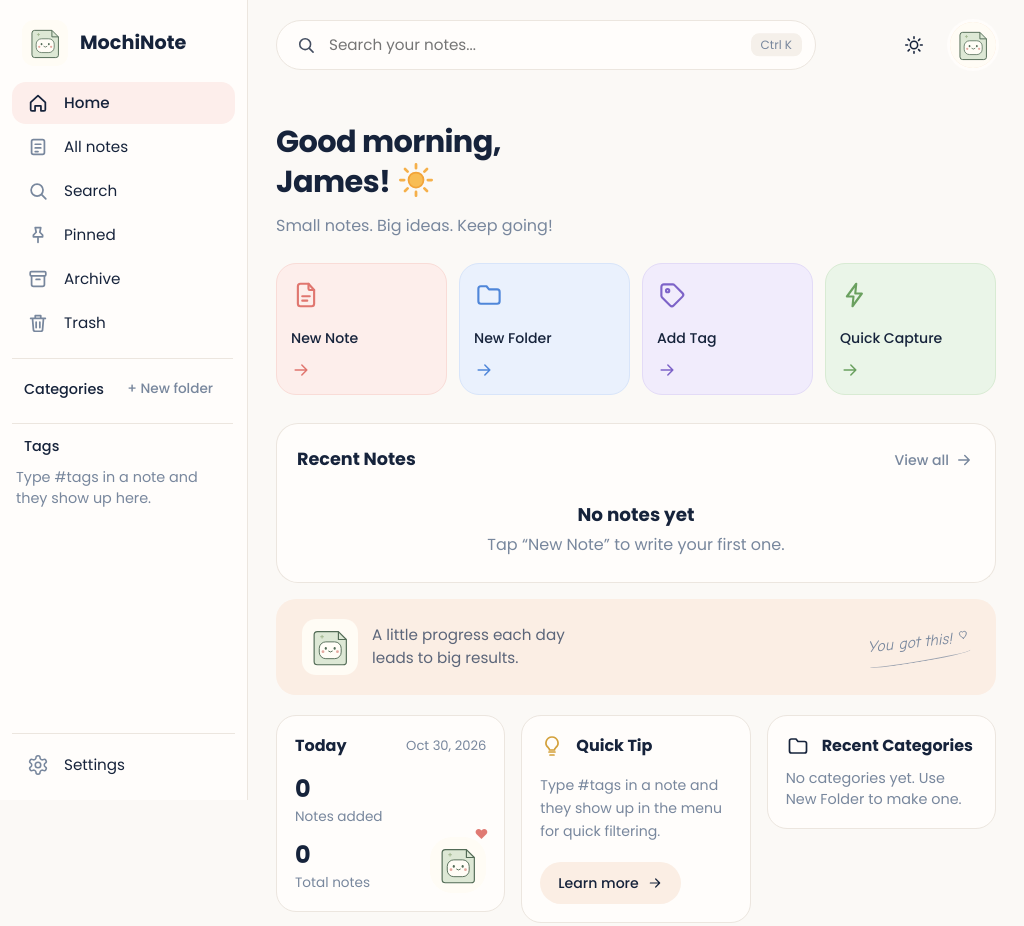
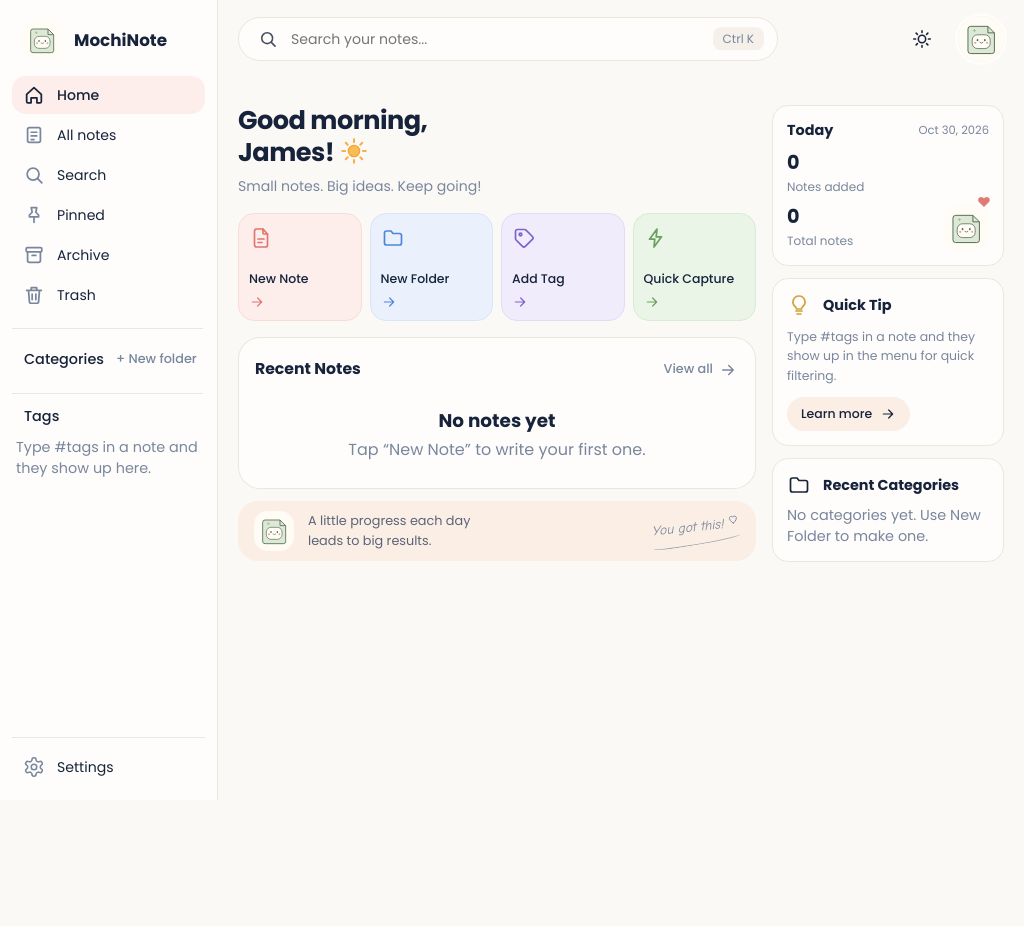
Before and after one commit to mastah123/MochiNote, a plain HTML site: page index.html in a window 1024 px wide. After the commit the page ends 800 px from the top, so only its background shows below. Drawn offline with Linux system fonts and the light colour scheme.

Commit message:
fix: 39.2.4 → 39.2.5 — Desktop Home keeps its right column on narrower windows

```diff
--- a/css/mochi-design.css
+++ b/css/mochi-design.css
@@ -337,12 +337,6 @@ select { border-radius: 14px; border-color: var(--border); }
   .act .a-name { max-width: 100%; font-size: .88rem; overflow: hidden; text-overflow: ellipsis; white-space: nowrap; }
   .main[data-home="1"] .hero-title { font-size: 1.9rem; }
 }
-@media (min-width: 900px) and (max-width: 1180px) {
-  .main[data-home="1"] #notesView { grid-template-columns: minmax(0, 1fr); }
-  .main[data-home="1"] .home-aside { display: grid; grid-template-columns: repeat(3, minmax(0, 1fr)); margin-top: 20px; align-items: start; }
-  .main[data-home="1"] .home-aside { order: 2; }
-}
-
 /* ======== v39.2.4: category tiles never overlap their text ======== */
 @media (max-width: 899px) {
   .tile { height: 94px; padding: 10px 10px 9px; }
@@ -355,3 +349,57 @@ select { border-radius: 14px; border-color: var(--border); }
   .tile.big .fname { font-size: .95rem; }
   .tile.big .fcount { font-size: .8rem; }
 }
+
+/* ======== v39.2.5: the right column stays on the right at every desktop width ======== */
+@media (min-width: 900px) and (max-width: 1180px) {
+  .app { grid-template-columns: 218px minmax(0, 1fr); }
+  .brand-name { font-size: 1.05rem; }
+  .brand .logo { width: 40px; height: 40px; }
+  .nav-item, .side-item { font-size: .88rem; padding: 0 10px; gap: 11px; min-height: 38px; }
+  .main { padding: 16px 20px 40px; }
+  .main[data-home="1"] #notesView { grid-template-columns: minmax(0, 1fr) 232px; column-gap: 16px; margin-top: 20px; }
+  .main[data-home="1"] .home-aside { display: flex; flex-direction: column; gap: 12px; margin-top: 0; }
+  #search { min-height: 44px; font-size: .88rem; }
+  .main[data-home="1"] .hero-title { font-size: 1.6rem; }
+  .main[data-home="1"] .hero-sun { width: 30px; height: 30px; vertical-align: -5px; }
+  .main[data-home="1"] .hero-sub { font-size: .88rem; margin-top: 8px; }
+  .main[data-home="1"] .hero { margin-bottom: 16px; }
+  .main[data-home="1"] .folder-strip.actions { gap: 8px; }
+  .main[data-home="1"] .folder-section { margin-bottom: 16px; }
+  .act { height: 108px; padding: 12px 10px 10px; border-radius: 16px; }
+  .act .a-ico svg { width: 24px; height: 24px; }
+  .act .a-name { font-size: .78rem; }
+  .act .a-go svg { width: 16px; height: 16px; }
+  .act .a-go { margin-top: 6px; }
+  .main[data-home="1"] .controls { padding: 14px 16px 2px; }
+  .main[data-home="1"] .notes-label { font-size: .98rem; }
+  .main[data-home="1"] .controls .view-all { font-size: .8rem; }
+  .notes.home-list { padding: 0 16px 2px; }
+  .hrow, .main .notes.home-list .hrow { padding: 8px 0; grid-template-columns: 40px minmax(0, 1fr) auto 28px; column-gap: 10px; }
+  .hrow .n-ico { width: 40px; height: 40px; border-radius: 12px; }
+  .hrow .n-ico svg { width: 22px; height: 22px; }
+  .hrow .n-title { font-size: .85rem; }
+  .hrow .n-sub { font-size: .72rem; }
+  .hrow .n-date { font-size: .68rem; }
+  .home-footer { padding: 10px 16px; margin-top: 12px; }
+  .hf-mascot { width: 40px; height: 40px; }
+  .hf-text { font-size: .8rem; }
+  .hf-hand { font-size: .85rem; }
+  .hw { padding: 14px; border-radius: 16px; }
+  .hw h3 { font-size: .9rem; }
+  .hw-date { font-size: .72rem; }
+  .hw-stats { gap: 8px; margin-top: 10px; }
+  .hw-stats b { font-size: 1.2rem; }
+  .hw-stats span { font-size: .75rem; }
+  .hw-mascot { right: 14px; bottom: 14px; } .hw-mascot img { width: 46px; height: 46px; border-radius: 16px; }
+  .hw-tip p { font-size: .78rem; margin: 10px 0 12px; line-height: 1.55; }
+  .learn { min-height: 34px; font-size: .78rem; padding: 0 14px; }
+  .hw-cat { padding: 6px 2px; font-size: .8rem; gap: 10px; }
+  .hw-cat .dot, .sidebar .dot { width: 13px; height: 13px; }
+  .hw-cats .hw-row { margin-bottom: 4px; }
+}
+
+@media (min-width: 900px) {
+  .side-head { gap: 6px; white-space: nowrap; }
+  .side-head .btn-text { white-space: nowrap; padding: 6px 6px; font-size: .8rem; }
+}
--- a/js/app/notes-app.js
+++ b/js/app/notes-app.js
@@ -4,7 +4,7 @@
   const L = NotesLogic;
   const $ = (s, r) => (r || document).querySelector(s);
   const $$ = (s, r) => Array.from((r || document).querySelectorAll(s));
-  const APP_VERSION = '39.2.4';
+  const APP_VERSION = '39.2.5';
   const PREFS_KEY = 'mochinote:prefs';
   const DEFAULT_PREFS = { theme: 'mochi', mode: 'light', view: 'grid', sort: 'edited', userName: 'James', tagline: 'Small notes. Big ideas. Keep going!', folderView: 'grid', fontFamily: '', fontSize: 16, autosave: true, autocap: true, openView: true, motion: 'on', lastBackup: 0 };
   const DEFAULT_TAGLINE = DEFAULT_PREFS.tagline;
```
Also changed, not shown: PROJECT_CONTEXT.md (+1 -1 lines), commit.txt (+12 -0 lines), CHANGELOG.md, README.md.
